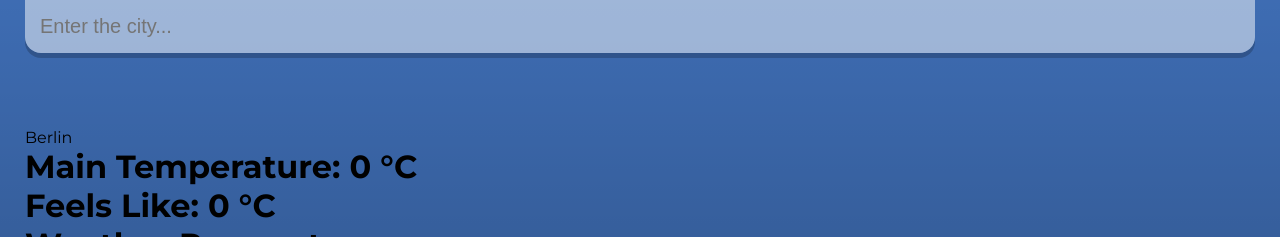
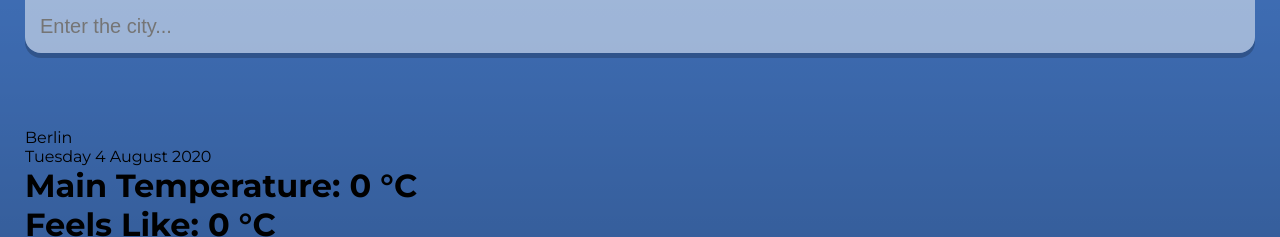
Before and after one commit to atranarta/weather-app, a React (Create React App) app: page / in a window 1280 px wide. Shown: the top 237 px of the page. Built offline with nearby package versions, Linux system fonts and the light colour scheme; no server answers.

Commit message:
Added dateBuilder component, moved weatherFetch into separated component

```diff
--- a/src/App.js
+++ b/src/App.js
@@ -1,6 +1,6 @@
 import React from 'react';
 import './index.scss';
-import WeatherFetch from './weatherFetch.js';
+import WeatherFetch from './components/weatherFetch.js';
 
 function App() {
   return (
--- /dev/null
+++ b/src/components/dateBuilder.js
@@ -0,0 +1,14 @@
+const dateBuilder = d => {
+  let months = ["January", "February", "March", "April", "May", "June", "July", "August", "September",
+  "October", "November", "December"]
+  let days = ["Sunday", "Monday", "Tuesday", "Wednesday", "Thursday", "Friday", "Saturday"];
+
+  let day = days[d.getDay()];
+  let date = d.getDate();
+  let month = months[d.getMonth()];
+  let year = d.getFullYear();
+
+  return `${day} ${date} ${month} ${year}`
+}
+
+export default dateBuilder;
--- a/src/weatherFetch.js
+++ b/src/components/weatherFetch.js
@@ -1,6 +1,8 @@
 import React, { useState, useEffect } from "react";
 
-function WeatherFetch() {
+import dateBuilder from "./dateBuilder"
+
+const WeatherFetch = () => {
   const key = process.env.REACT_APP_API_KEY;
   const [feels_like, setFeelsLike] = useState('');
   const [mainTemp, setMainTemp] = useState('');
@@ -22,6 +24,7 @@
         setIconID(data.weather[0].icon);
       })
   })
+
   return (
     <div className="App cold">
       <main>
@@ -32,7 +35,7 @@
           <div className="location">
             Berlin
           </div>
-          <div className="date"></div>
+          <div className="date">{dateBuilder(new Date())}</div>
         </div>
         <h1>Main Temperature: {Math.round(mainTemp)} &#176;C</h1>
         <h1>Feels Like: {Math.round(feels_like)} &#176;C</h1>
```
